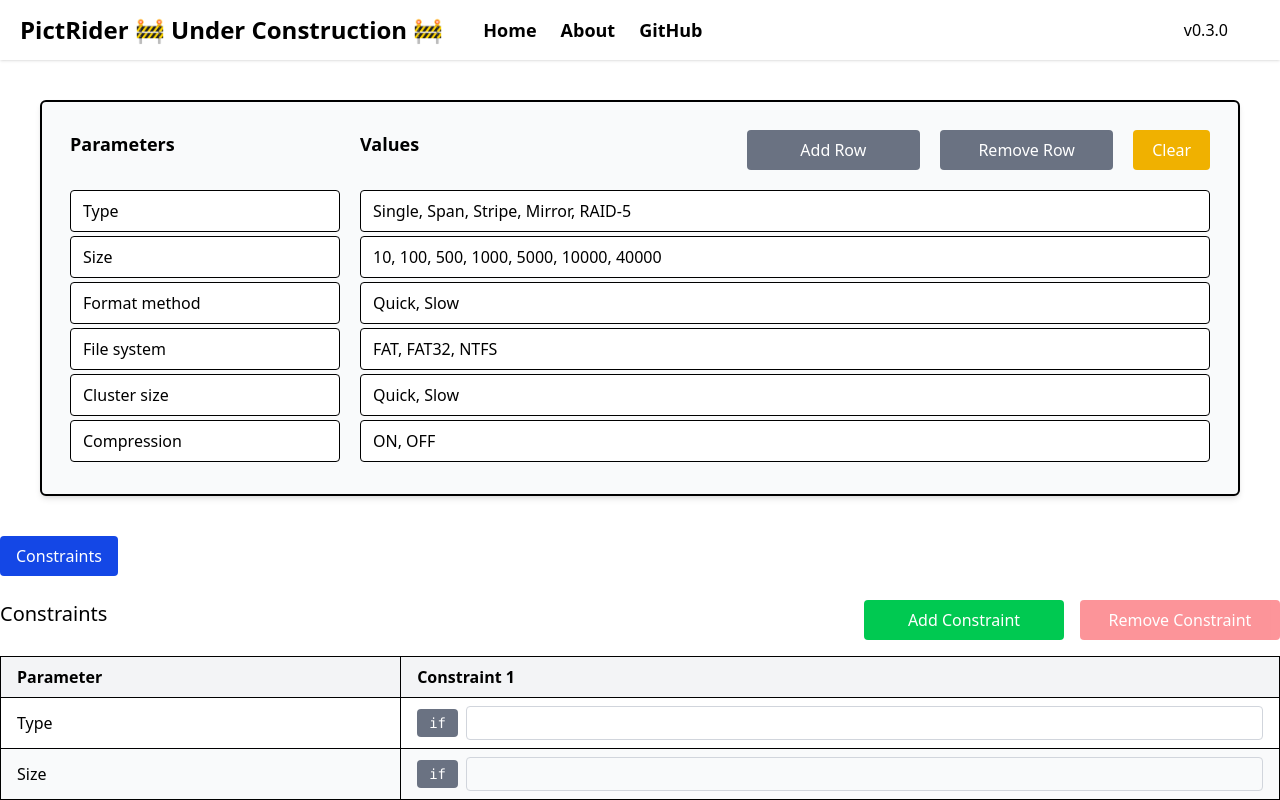
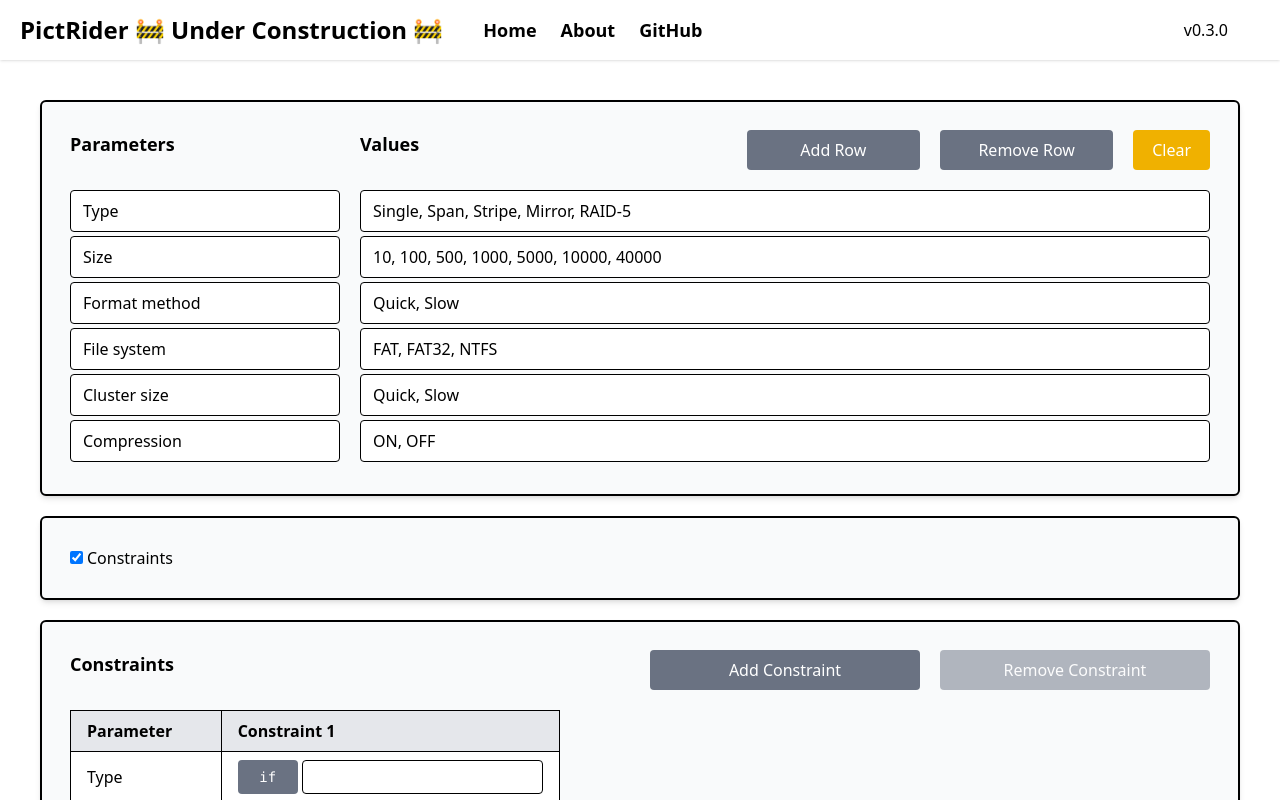
Before and after one commit to takeyaqa/PictRider, a React (Vite) app: page / in a window 1280 px wide. Both pictures are taken after a click on the label "Constraints". Shown: the top 800 px of the page. Built offline with nearby package versions, Linux system fonts and the light colour scheme; no server answers.

Commit message:
feat: add OptionsArea component and integrate constraints toggle functionality

```diff
--- a/src/App.tsx
+++ b/src/App.tsx
@@ -4,6 +4,7 @@ import { PictRunner } from './pict/pict-runner'
 import {
   HeaderArea,
   ParametersArea,
+  OptionsArea,
   ConstraintsArea,
   RunButtonArea,
   ErrorMessageArea,
@@ -258,11 +259,14 @@ function App({ pictRunnerInjection }: AppProps) {
         onRemoveRow={removeParameterInputRow}
         onClearValues={clearAllParameterValues}
       />
+      <OptionsArea
+        enabledConstraints={enabledConstraints}
+        onEnableConstraintsArea={enableConstraintsArea}
+      />
       <ConstraintsArea
         enabledConstraints={enabledConstraints}
         parameters={parameters}
         constraints={constraints}
-        onEnableConstraintsArea={enableConstraintsArea}
         onAddConstraint={addConstraint}
         onRemoveConstraint={removeConstraint}
         onClickCondition={handleClickCondition}
--- a/src/components/ConstraintsArea.tsx
+++ b/src/components/ConstraintsArea.tsx
@@ -5,8 +5,6 @@ interface ConstraintsAreaProps {
   enabledConstraints: boolean
   parameters: PictParameter[]
   constraints: PictConstraint[]
-  onEnableConstraintsArea: () => void
-
   onAddConstraint: () => void
   onRemoveConstraint: () => void
   onClickCondition: (constraintId: string, parameterId: string) => void
@@ -21,67 +19,33 @@ function ConstraintsArea({
   enabledConstraints,
   parameters,
   constraints,
-  onEnableConstraintsArea,
   onAddConstraint,
   onRemoveConstraint,
   onClickCondition,
   onChangeCondition,
 }: ConstraintsAreaProps) {
   if (!enabledConstraints) {
-    return (
-      <div className="relative inline-block">
-        <input
-          type="checkbox"
-          className="peer sr-only"
-          id="enable-constraints-button"
-          autoComplete="off"
-          checked={enabledConstraints}
-          onChange={onEnableConstraintsArea}
-        />
-        <label
-          className="inline-flex cursor-pointer items-center rounded bg-blue-500 px-4 py-2 text-white peer-checked:bg-blue-700 hover:bg-blue-600"
-          htmlFor="enable-constraints-button"
-        >
-          Constraints
-        </label>
-      </div>
-    )
+    return null
   }
   return (
-    <>
-      <div className="relative inline-block">
-        <input
-          type="checkbox"
-          className="peer sr-only"
-          id="enable-constraints-button"
-          autoComplete="off"
-          checked={enabledConstraints}
-          onChange={onEnableConstraintsArea}
-        />
-        <label
-          className="inline-flex cursor-pointer items-center rounded bg-blue-500 px-4 py-2 text-white peer-checked:bg-blue-700 hover:bg-blue-600"
-          htmlFor="enable-constraints-button"
-        >
-          Constraints
-        </label>
-      </div>
-      <div className="-mx-2 mt-6 flex flex-wrap">
-        <div className="w-2/3 px-2">
-          <h4 className="text-xl font-medium">Constraints</h4>
+    <section className="mx-10 mb-10 rounded-md border-2 bg-gray-50 p-7 shadow-md">
+      <div className="mb-5 grid grid-cols-12 gap-5">
+        <div className="col-span-6">
+          <p className="text-lg font-bold">Constraints</p>
         </div>
-        <div className="w-1/6 px-2">
+        <div className="col-span-3">
           <button
             type="button"
-            className="w-full rounded bg-green-500 px-4 py-2 text-white hover:bg-green-600"
+            className="w-full cursor-pointer rounded bg-gray-500 px-3 py-2 text-white hover:bg-gray-600 disabled:cursor-not-allowed disabled:opacity-50"
             onClick={onAddConstraint}
           >
             Add Constraint
           </button>
         </div>
-        <div className="w-1/6 px-2">
+        <div className="col-span-3">
           <button
             type="button"
-            className="w-full rounded bg-red-500 px-4 py-2 text-white hover:bg-red-600 disabled:cursor-not-allowed disabled:opacity-50"
+            className="w-full cursor-pointer rounded bg-gray-500 px-3 py-2 text-white hover:bg-gray-600 disabled:cursor-not-allowed disabled:opacity-50"
             onClick={onRemoveConstraint}
             disabled={constraints.length <= 1}
           >
@@ -89,32 +53,41 @@ function ConstraintsArea({
           </button>
         </div>
       </div>
-      <div className="mt-4">
-        <div className="w-full overflow-x-auto">
-          <table className="w-full border-collapse">
+      <div className="">
+        <div className="overflow-x-auto">
+          <table className="border-collapse border border-black">
             <thead>
-              <tr className="bg-gray-100">
-                <th className="border px-4 py-2 text-left">Parameter</th>
+              <tr className="border border-black bg-gray-200 text-left">
+                <th className="px-4 py-2">Parameter</th>
                 {constraints.map((c, i) => (
-                  <th key={c.id} className="border px-4 py-2 text-left">
+                  <th key={c.id} className="border border-black px-4 py-2">
                     Constraint {i + 1}
                   </th>
                 ))}
               </tr>
             </thead>
             <tbody>
-              {parameters.map((p, index) => (
-                <tr
-                  key={p.id}
-                  className={index % 2 === 0 ? 'bg-white' : 'bg-gray-50'}
-                >
-                  <td className="border px-4 py-2">{p.name}</td>
+              {parameters.map((p) => (
+                <tr key={p.id} className="bg-white">
+                  <td className="border border-black px-4 py-2">{p.name}</td>
                   {constraints.map((c) => (
-                    <td key={`${c.id}-${p.id}`} className="border px-4 py-2">
-                      <div className="flex items-center space-x-2">
+                    <td
+                      key={`${c.id}-${p.id}`}
+                      className={
+                        c.conditions.find(
+                          (cond) => cond.parameterRef.id === p.id,
+                        )?.ifOrThen === 'if' &&
+                        c.conditions.find(
+                          (cond) => cond.parameterRef.id === p.id,
+                        )?.predicate !== ''
+                          ? 'border border-black bg-sky-200 px-4 py-2'
+                          : 'border border-black bg-white px-4 py-2'
+                      }
+                    >
+                      <div className="flex gap-1">
                         <button
                           type="button"
-                          className="rounded bg-gray-500 px-3 py-1 font-mono text-sm text-white hover:bg-gray-600"
+                          className="w-15 cursor-pointer rounded bg-gray-500 px-3 py-1 font-mono text-sm text-white hover:bg-gray-600"
                           onClick={() => {
                             onClickCondition(c.id, p.id)
                           }}
@@ -128,7 +101,7 @@ function ConstraintsArea({
                         <input
                           type="text"
                           name="constraint_condition"
-                          className="flex-1 rounded border border-gray-300 px-2 py-1 focus:border-transparent focus:ring-1 focus:ring-blue-500 focus:outline-none"
+                          className="w-auto rounded border border-black bg-white px-1 py-1 focus:border-transparent focus:ring-3 focus:ring-blue-500 focus:outline-none"
                           autoComplete="off"
                           onChange={(e) => {
                             onChangeCondition(c.id, p.id, e)
@@ -148,16 +121,14 @@ function ConstraintsArea({
           </table>
         </div>
       </div>
-      <div className="mt-4">
-        <div className="w-full">
-          <pre className="overflow-x-auto rounded bg-gray-100 p-4">
-            {constraints
-              .map((v) => convertConstraintWrapper(v, parameters))
-              .join('\n')}
-          </pre>
-        </div>
+      <div className="mt-3">
+        <pre className="max-h-50 min-h-30 overflow-x-auto rounded bg-gray-100 p-4 font-mono text-sm text-black">
+          {constraints
+            .map((v) => convertConstraintWrapper(v, parameters))
+            .join('\n')}
+        </pre>
       </div>
-    </>
+    </section>
   )
 }
 
--- /dev/null
+++ b/src/components/OptionsArea.tsx
@@ -0,0 +1,29 @@
+interface OptionsAreaProps {
+  enabledConstraints: boolean
+  onEnableConstraintsArea: () => void
+}
+
+function OptionsArea({
+  enabledConstraints,
+  onEnableConstraintsArea,
+}: OptionsAreaProps) {
+  return (
+    <section className="mx-10 mb-5 rounded-md border-2 bg-gray-50 p-7 shadow-md">
+      <div className="">
+        <input
+          type="checkbox"
+          className="mr-1 cursor-pointer rounded"
+          id="enable-constraints-button"
+          autoComplete="off"
+          checked={enabledConstraints}
+          onChange={onEnableConstraintsArea}
+        />
+        <label className="cursor-pointer" htmlFor="enable-constraints-button">
+          Constraints
+        </label>
+      </div>
+    </section>
+  )
+}
+
+export default OptionsArea
--- a/src/components/ParametersArea.tsx
+++ b/src/components/ParametersArea.tsx
@@ -20,7 +20,7 @@ function ParametersArea({
   onClearValues,
 }: ParametersAreaProps) {
   return (
-    <section className="mx-10 mt-5 mb-10 flex flex-col rounded-md border-2 bg-gray-50 p-7 shadow-md">
+    <section className="mx-10 mt-5 mb-5 rounded-md border-2 bg-gray-50 p-7 shadow-md">
       <div className="">
         <div className="mb-5 grid grid-cols-12 gap-5">
           <div className="col-span-3">
--- a/src/components/index.tsx
+++ b/src/components/index.tsx
@@ -1,5 +1,6 @@
 export { default as HeaderArea } from './HeaderArea'
 export { default as ParametersArea } from './ParametersArea'
+export { default as OptionsArea } from './OptionsArea'
 export { default as ConstraintsArea } from './ConstraintsArea'
 export { default as RunButtonArea } from './RunButtonArea'
 export { default as ErrorMessageArea } from './ErrorMessageArea'
```
